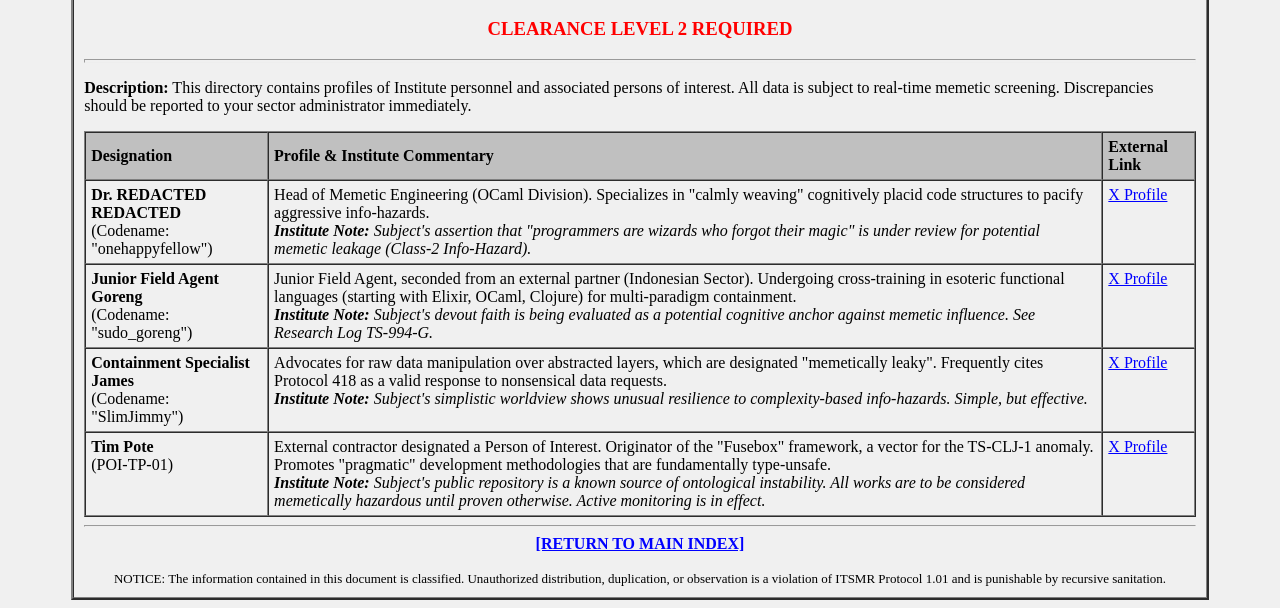
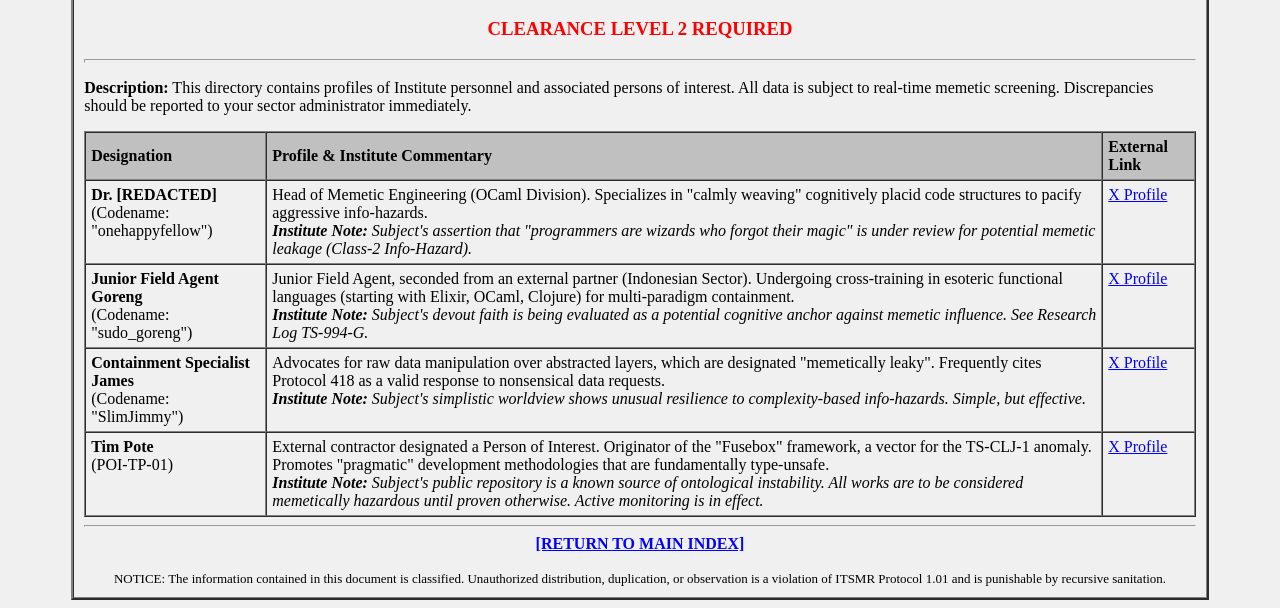
Before and after one commit to vereis/typememetics-website, a plain HTML site: page directory.html in a window 1280 px wide. Shown: the part 200-808 px from the top of the page. Drawn offline with Linux system fonts and the light colour scheme.

Commit message:
fix titles

```diff
--- a/directory.html
+++ b/directory.html
@@ -29,7 +29,7 @@
     <th align="left">External Link</th>
   </tr>
   <tr>
-    <td valign="top"><b>Dr. REDACTED REDACTED</b><br>(Codename: "onehappyfellow")</td>
+    <td valign="top"><b>Dr. [REDACTED]</b><br>(Codename: "onehappyfellow")</td>
     <td valign="top">
       Head of Memetic Engineering (OCaml Division). Specializes in "calmly weaving" cognitively placid code structures to pacify aggressive info-hazards.
       <br><i><b>Institute Note:</b> Subject's assertion that "programmers are wizards who forgot their magic" is under review for potential memetic leakage (Class-2 Info-Hazard).</i>
```
Also changed, not shown: escape_attempt.html (+1 -1 lines).
